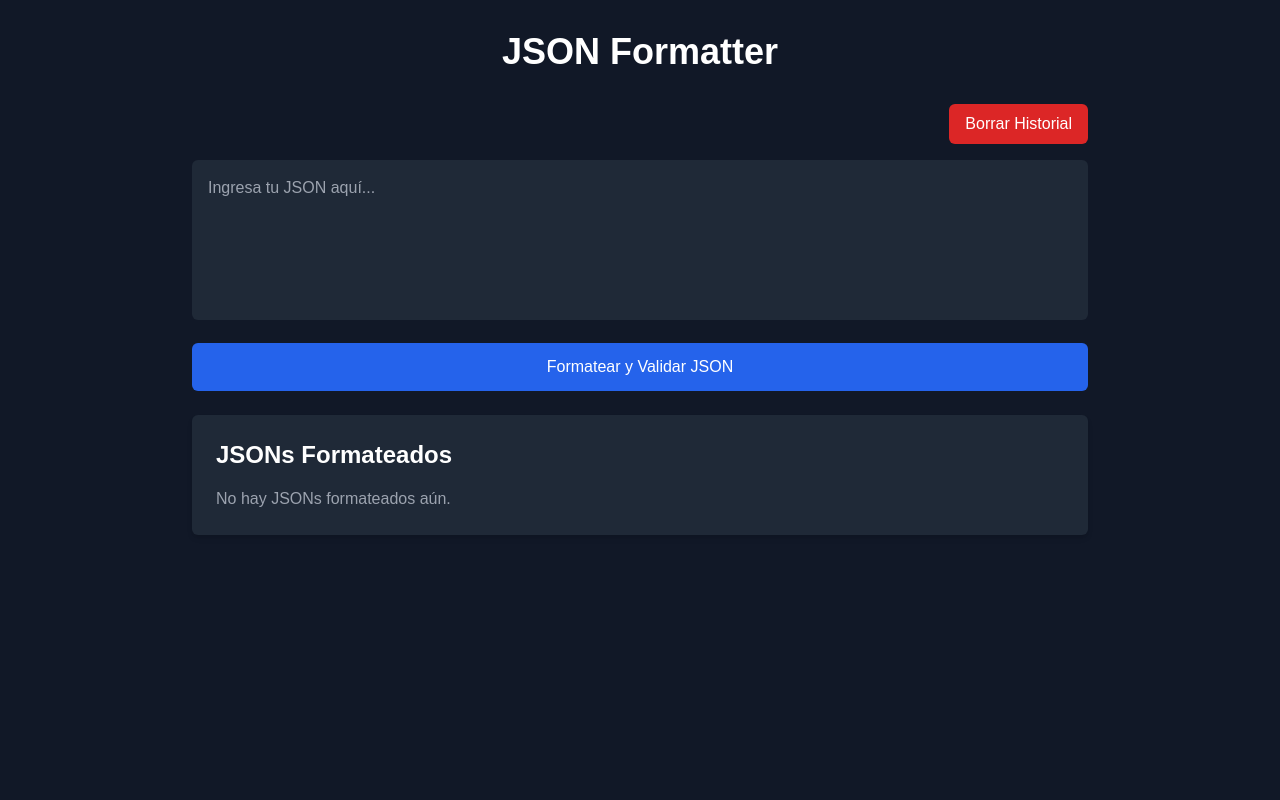
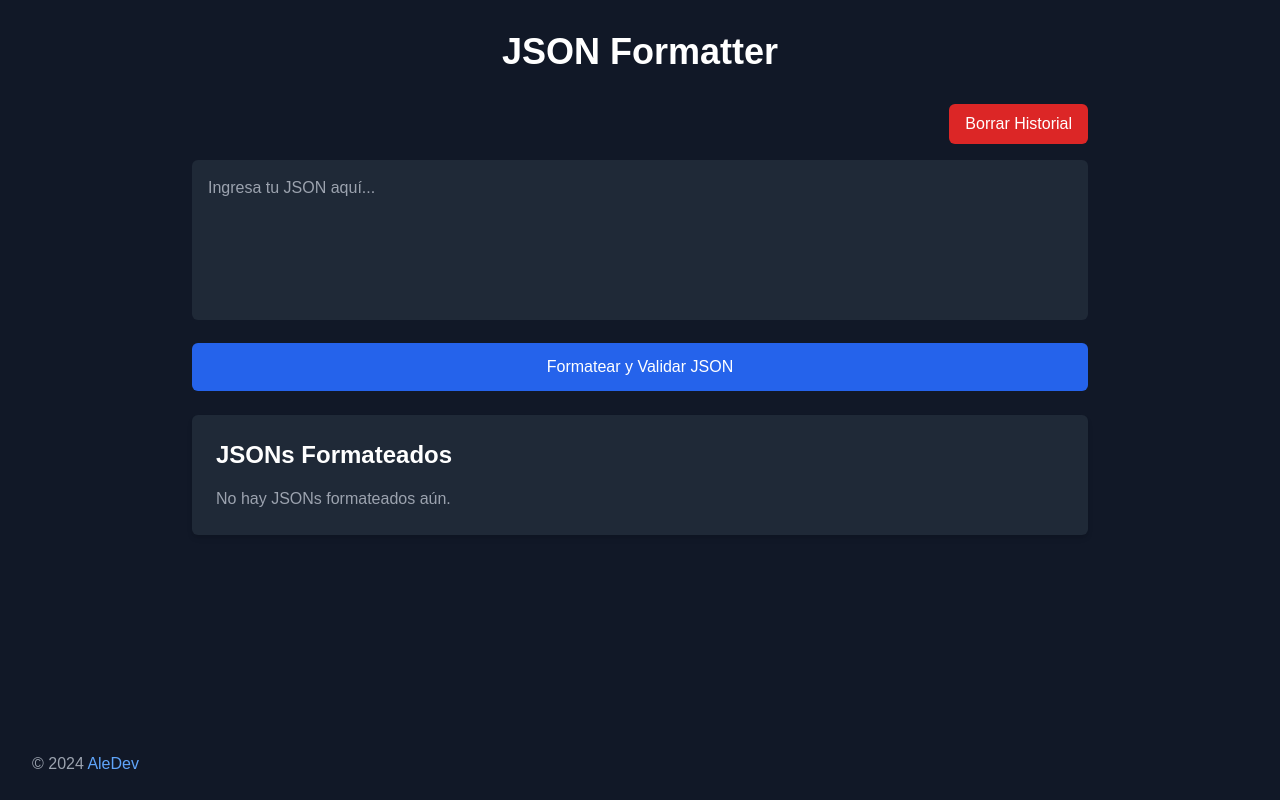
Before and after one commit to AleDev11/json-formater, a Next.js app: page / in a window 1280 px wide. Built offline with nearby package versions, Linux system fonts and the light colour scheme.

Commit message:
Refactor code to add Footer component and improve UI layout

```diff
--- a/src/app/page.tsx
+++ b/src/app/page.tsx
@@ -6,10 +6,11 @@ import { ErrorDialog } from '@/components/ErrorDialog';
 import { GeneratedInterfaces } from '@/components/GeneratedInterfaces';
 import { GeneratedPythonModels } from '@/components/GeneratedPythonModels';
 import ScrollToTopButton from '@/components/ScrollToTopButton';
+import Footer from '@/components/Footer'; // Importación del Footer
 import { Prism as SyntaxHighlighter } from 'react-syntax-highlighter';
 import { atomDark } from 'react-syntax-highlighter/dist/cjs/styles/prism';
+import { quicktype, InputData, jsonInputForTargetLanguage } from 'quicktype-core';
 import jsonToTS from 'json-to-ts';
-import { quicktype, InputData, jsonInputForTargetLanguage } from 'quicktype-core';
 
 export default function Home() {
   const [formattedJsonList, setFormattedJsonList] = useState<string[]>([]);
@@ -239,6 +240,8 @@ export default function Home() {
         message={dialogMessage}
         isError={isError}
       />
+
+      <Footer />
     </div>
   );
 }
--- /dev/null
+++ b/src/components/Footer.tsx
@@ -0,0 +1,17 @@
+export default function Footer() {
+  return (
+    <footer className="text-gray-400 text-center py-4 fixed bottom-2">
+      <p>
+        &copy; {new Date().getFullYear()}{' '}
+        <a
+          href="https://github.com/AleDev11"
+          target="_blank"
+          rel="noreferrer"
+          className="text-blue-400 hover:underline"
+        >
+          AleDev
+        </a>
+      </p>
+    </footer>
+  );
+}
```
